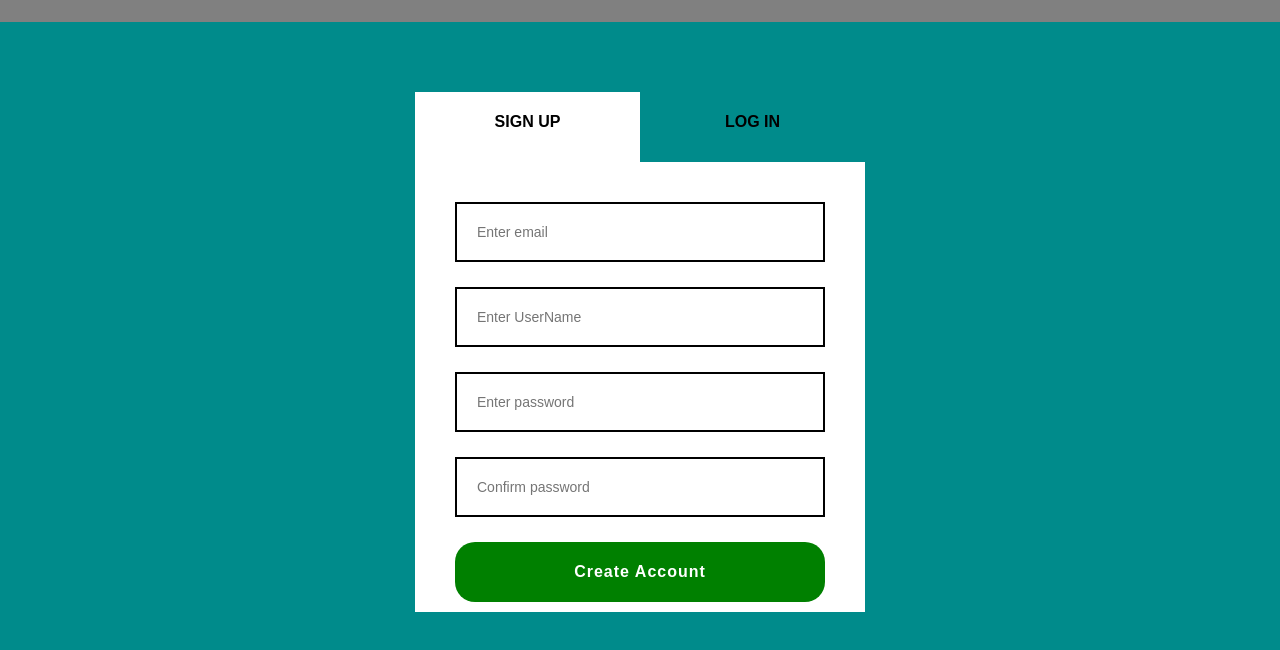
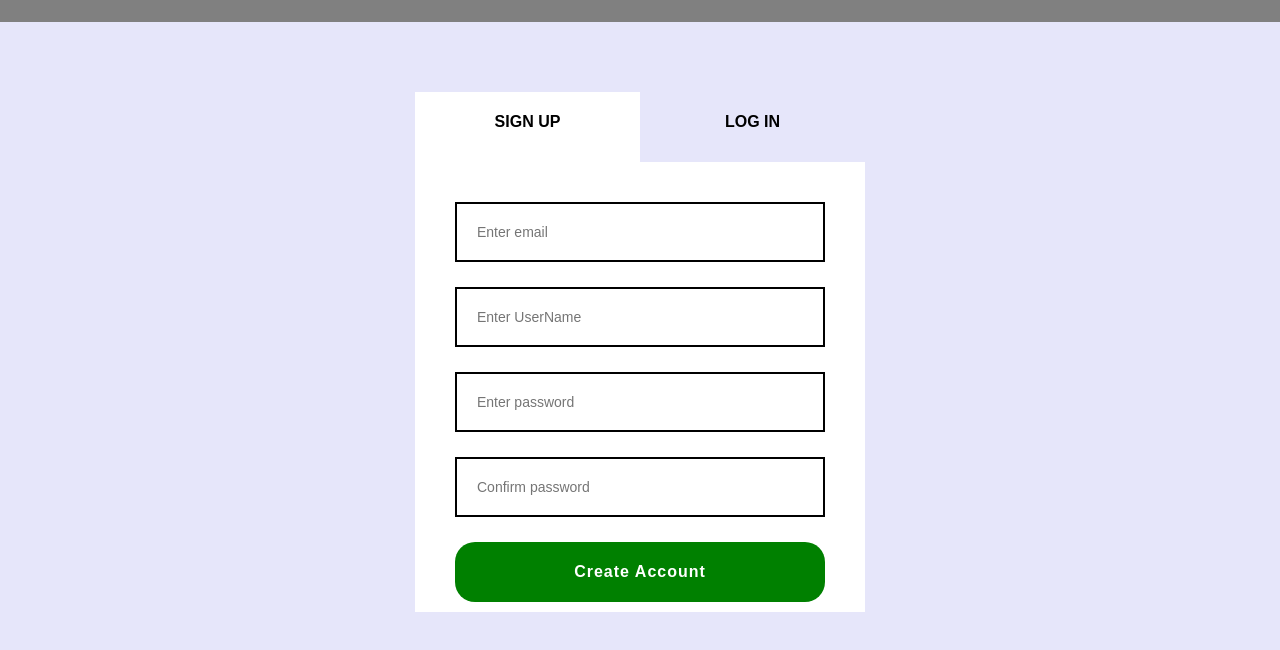
Before and after one commit to MoraaS/Politicosystem, a plain HTML site: page index.html in a window 1280 px wide. Shown: the part 68-718 px from the top of the page. Drawn offline with nearby package versions, Linux system fonts and the light colour scheme; a web font is replaced by a local one.

Commit message:
Saved changes to style

```diff
--- a/css/style.css
+++ b/css/style.css
@@ -5,7 +5,7 @@
     user-select: none;
 }
 body{
-    background-color: darkcyan;
+    background-color:lavender;
     font-family: sans-serif;
     list-style: none;
     text-decoration: none;
```
